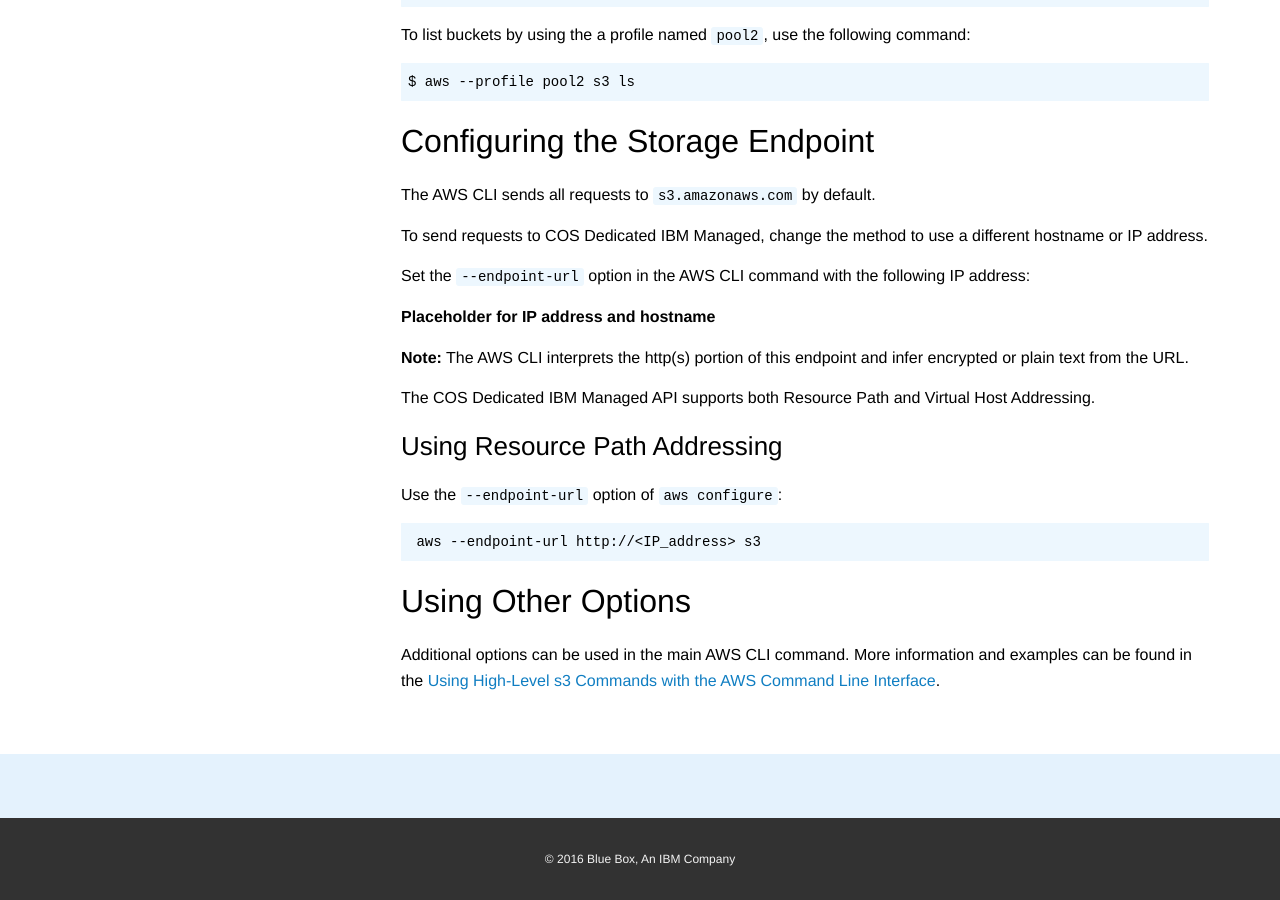
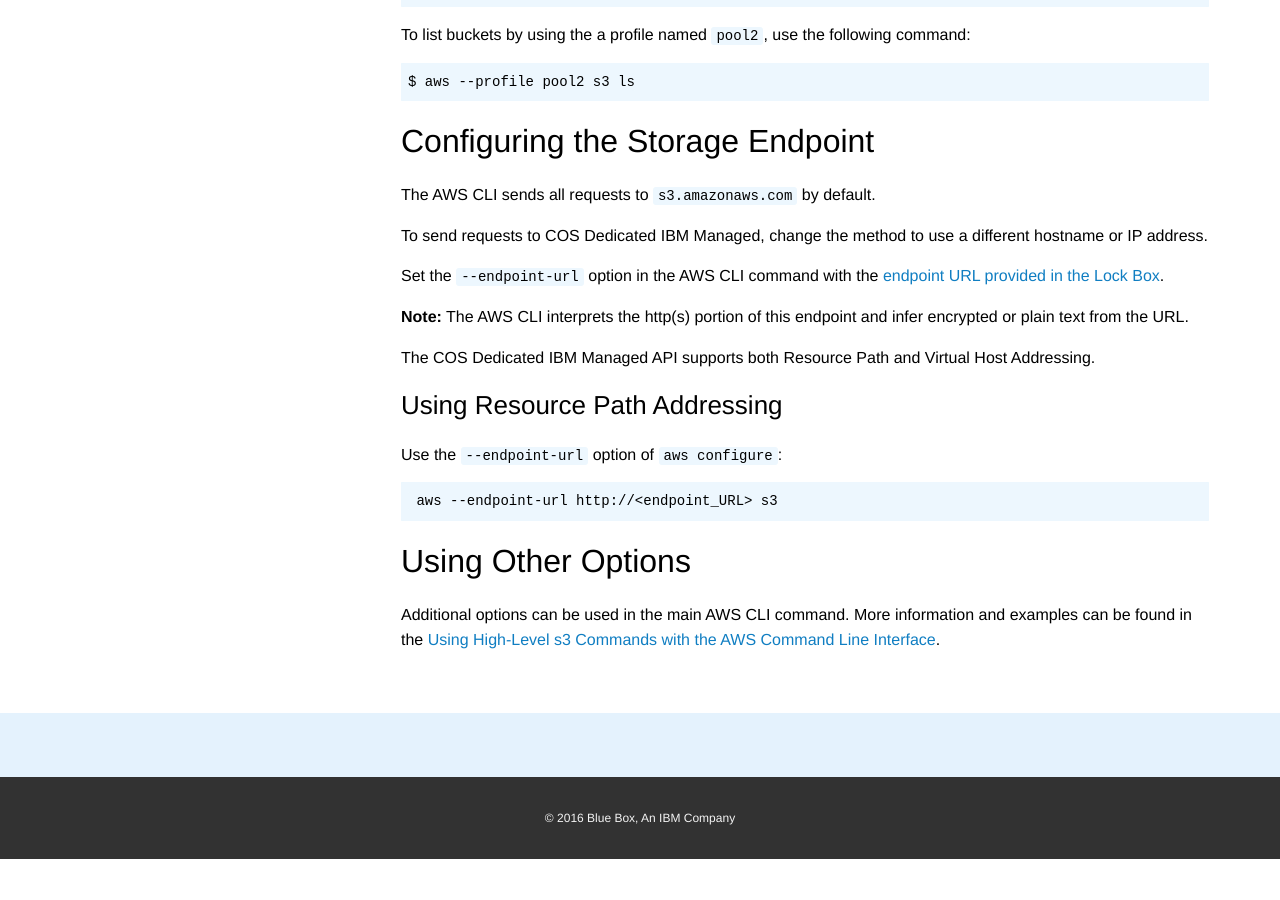
Before and after one commit to nglange/help-documentation, a Jekyll site: the page built from _api/Config_AWS_CLI.md, in a window 1280 px wide and 900 px high, scrolled down 3808 px. Built offline with Jekyll 4.4.1, drawn with Linux system fonts in a browser that asks for light colours; after the commit the page ends 4667 px from its top, so only the background shows below that.

Commit message:
update endpoint URL related info
update endpoint URL related info

````diff
--- a/_api/Config_AWS_CLI.md
+++ b/_api/Config_AWS_CLI.md
@@ -159,10 +159,8 @@ The AWS CLI sends all requests to ``s3.amazonaws.com`` by default.
 
 To send requests to COS Dedicated IBM Managed, change the method to use a different hostname or IP address.
 
-Set the ``--endpoint-url`` option in the AWS CLI command with the following IP address:
+Set the ``--endpoint-url`` option in the AWS CLI command with the [endpoint URL provided in the Lock Box](../../userguides/user_accounts/index.html#AccessCredentials).
 
-
-**Placeholder for IP address and hostname**
 
 **Note:** The AWS CLI interprets the http(s) portion of this endpoint and infer encrypted or plain text from the URL.
 
@@ -173,7 +171,7 @@ The COS Dedicated IBM Managed API supports both Resource Path and Virtual Host A
 Use the ``--endpoint-url`` option of ``aws configure``:
 
 ```
- aws --endpoint-url http://<IP_address> s3
+ aws --endpoint-url http://<endpoint_URL> s3
 ```
 
 
````
Also changed, not shown: _userguides/user_accounts.md (+1 -1 lines).
